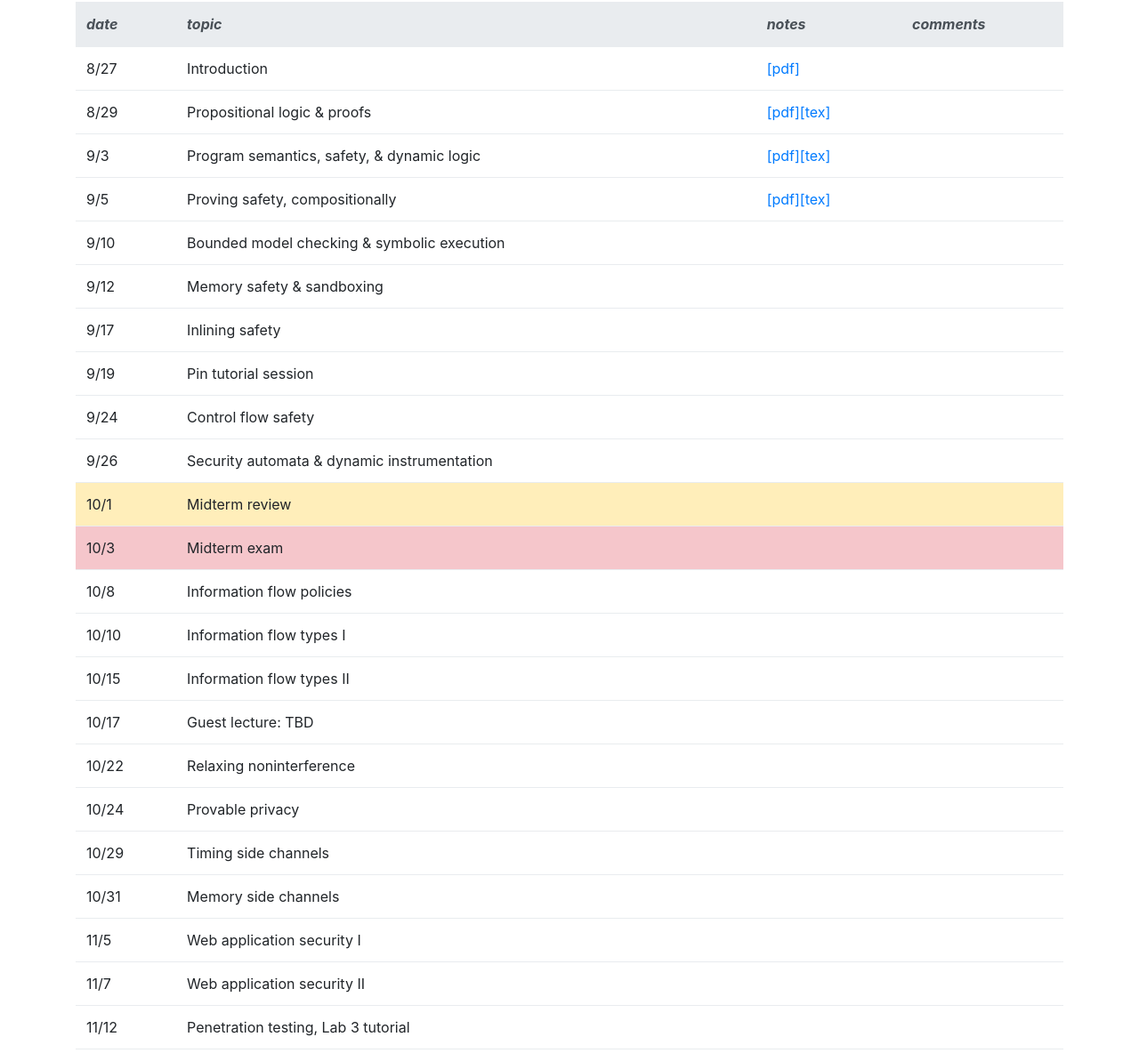
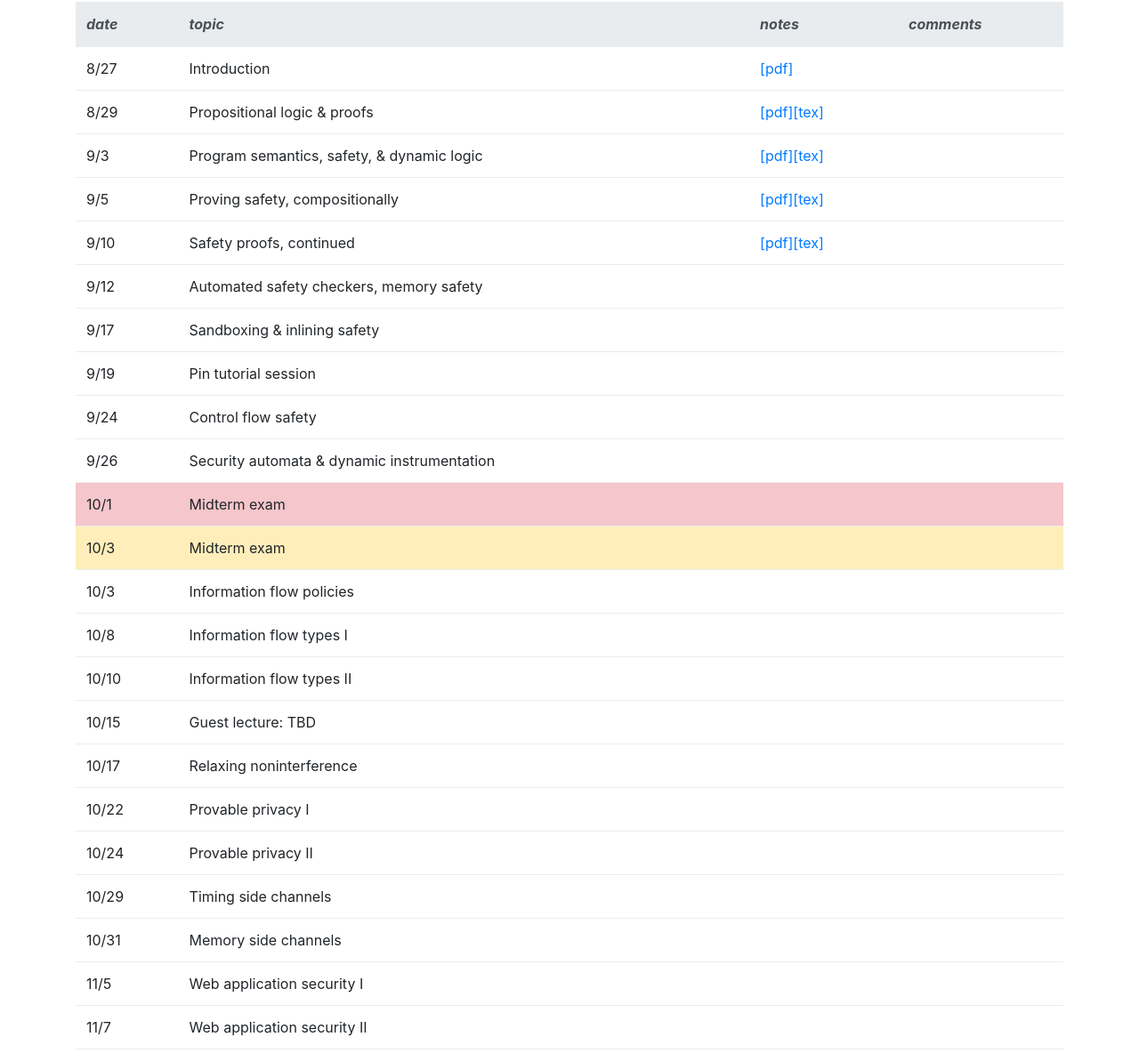
Before and after one commit to 15316-cmu/15316-cmu.github.io, a plain HTML site: page schedule.html in a window 1280 px wide. Shown: the part 198-1382 px from the top of the page at 89% size. Drawn offline with nearby package versions, Linux system fonts and the light colour scheme.

Commit message:
updated webpage with office hours, cleaned up lecture 4&5 notes

```diff
--- a/schedule.html
+++ b/schedule.html
@@ -80,17 +80,17 @@
         <td></td>
       </tr>
       <tr><td>9/10 </td>
-        <td>Bounded model checking &amp; symbolic execution</td>
-        <td></td>
+        <td>Safety proofs, continued</td>
+        <td><a href="lectures/04-safetyproofs.pdf">[pdf]</a><a href="lectures/04-safetyproofs.tex">[tex]</a></td>
         <td></td>
       </tr>
       <tr><td>9/12 </td>
-        <td>Memory safety &amp; sandboxing</td>
+        <td>Automated safety checkers, memory safety</td>
         <td></td>
         <td></td>
       </tr>
       <tr><td>9/17 </td>
-        <td>Inlining safety</td>
+        <td>Sandboxing &amp; inlining safety</td>
         <td></td>
         <td></td>
       </tr>
@@ -109,43 +109,48 @@
         <td></td>
         <td></td>
       </tr>
-      <tr class="table-warning"><td>10/1 </td>
-        <td>Midterm review</td>
-        <td></td>
-        <td></td>
-      </tr>
-      <tr class="table-danger">  <td>10/3 </td>
+      <tr class="table-danger"><td>10/1 </td>
         <td>Midterm exam</td>
         <td></td>
         <td></td>
       </tr>
-      <tr><td>10/8 </td>
+      <tr class="table-warning">  <td>10/3 </td>
+        <td>Midterm exam</td>
+        <td></td>
+        <td></td>
+      </tr>
+      <tr><td>10/3 </td>
         <td>Information flow policies</td>
         <td></td>
         <td></td>
       </tr>
-      <tr><td>10/10 </td>
+      <tr><td>10/8 </td>
         <td>Information flow types I</td>
         <td></td>
         <td></td>
       </tr>
-      <tr><td>10/15 </td>
+      <tr><td>10/10 </td>
         <td>Information flow types II</td>
         <td></td>
         <td></td>
       </tr>
-      <tr><td>10/17 </td>
+      <tr><td>10/15 </td>
         <td>Guest lecture: TBD</td>
         <td></td>
         <td></td>
       </tr>
-      <tr><td>10/22 </td>
+      <tr><td>10/17 </td>
         <td>Relaxing noninterference</td>
         <td></td>
         <td></td>
       </tr>
+      <tr><td>10/22 </td>
+        <td>Provable privacy I</td>
+        <td></td>
+        <td></td>
+      </tr>
       <tr><td>10/24 </td>
-        <td>Provable privacy</td>
+        <td>Provable privacy II</td>
         <td></td>
         <td></td>
       </tr>
```
Also changed, not shown: index.html (+2 -2 lines), syllabus.html (+8 -8 lines), 2 other files.
